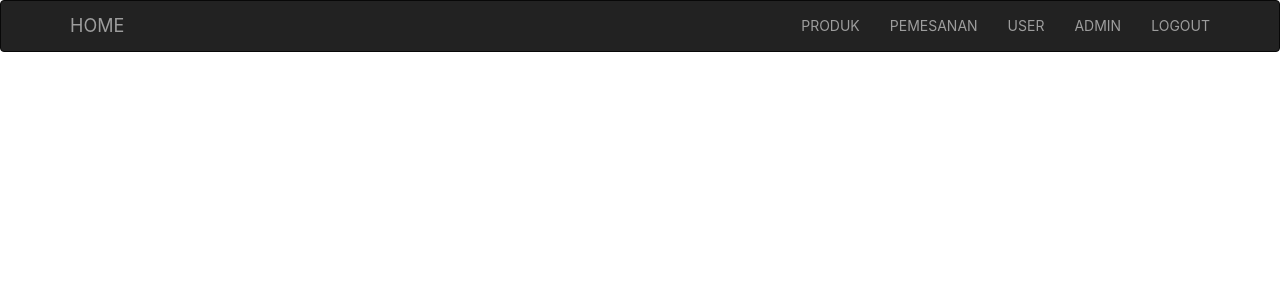
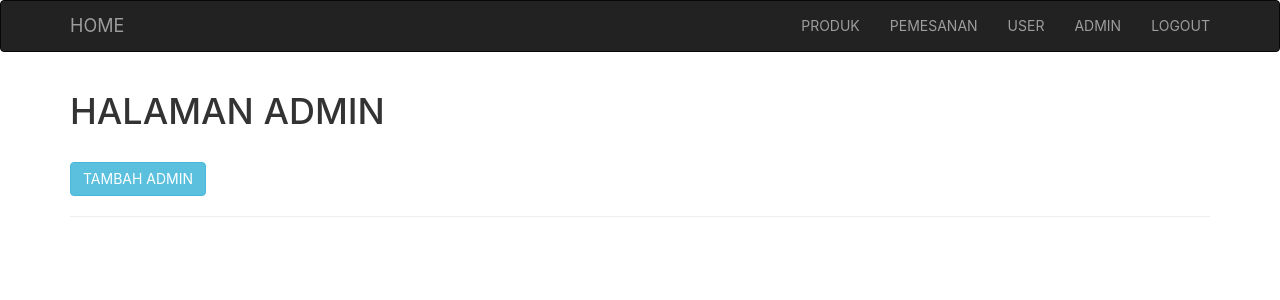
Before and after one commit to dikimeip/online-shop-react-js, a React (Create React App) app: page /hadmin in a window 1280 px wide. Shown: the top 300 px of the page. Built offline with nearby package versions, Linux system fonts and the light colour scheme; no server answers; sample sign-in values are in the browser's storage.

Commit message:
menambahkan tombol tambah admin

```diff
--- a/src/Component/Admin/HAdmin.js
+++ b/src/Component/Admin/HAdmin.js
@@ -1,11 +1,30 @@
 import React,{Component} from 'react'
 import NavbarA from './NavbarA'
+import { Link } from 'react-router-dom/cjs/react-router-dom'
+import API from '../../ServiceApi/Index'
 
 class HAdmin extends Component{
+    constructor(props){
+        super(props)
+        this.state = {
+            admin : []
+        }
+    }
+    componentDidMount=()=> {
+         API.GetAdmin().then(res=>{
+             console.log(res)
+         })
+    }
     render(){
         return(
             <div>
                 <NavbarA/>
+                <div className="container">
+                    <h1>HALAMAN ADMIN</h1>
+                    <br/>
+                    <Link className="btn btn-info">TAMBAH ADMIN</Link>
+                    <hr/>
+                </div>
             </div>
         )
     }
--- a/src/ServiceApi/Index.js
+++ b/src/ServiceApi/Index.js
@@ -109,6 +109,7 @@ const POSTPESAN = (path,data) =>{
 
 const GetProduk = () => GET('ProdukController')
 const GetUser = () => GET('UserController')
+const GetAdmin = () => GET('AdminController')
 const GetAllPesan = () => GET('PemesananController')
 const GetProdukId = (data) => GET_ID('ProdukController?id=',data)
 const PostLogin = (data) => LOGIN('LoginController',data)
@@ -144,7 +145,8 @@ const API = {
     PutPesan,
     GetUser,
     DeleteUser,
-    GetUserId
+    GetUserId,
+    GetAdmin
 }
 
 export default API
```
